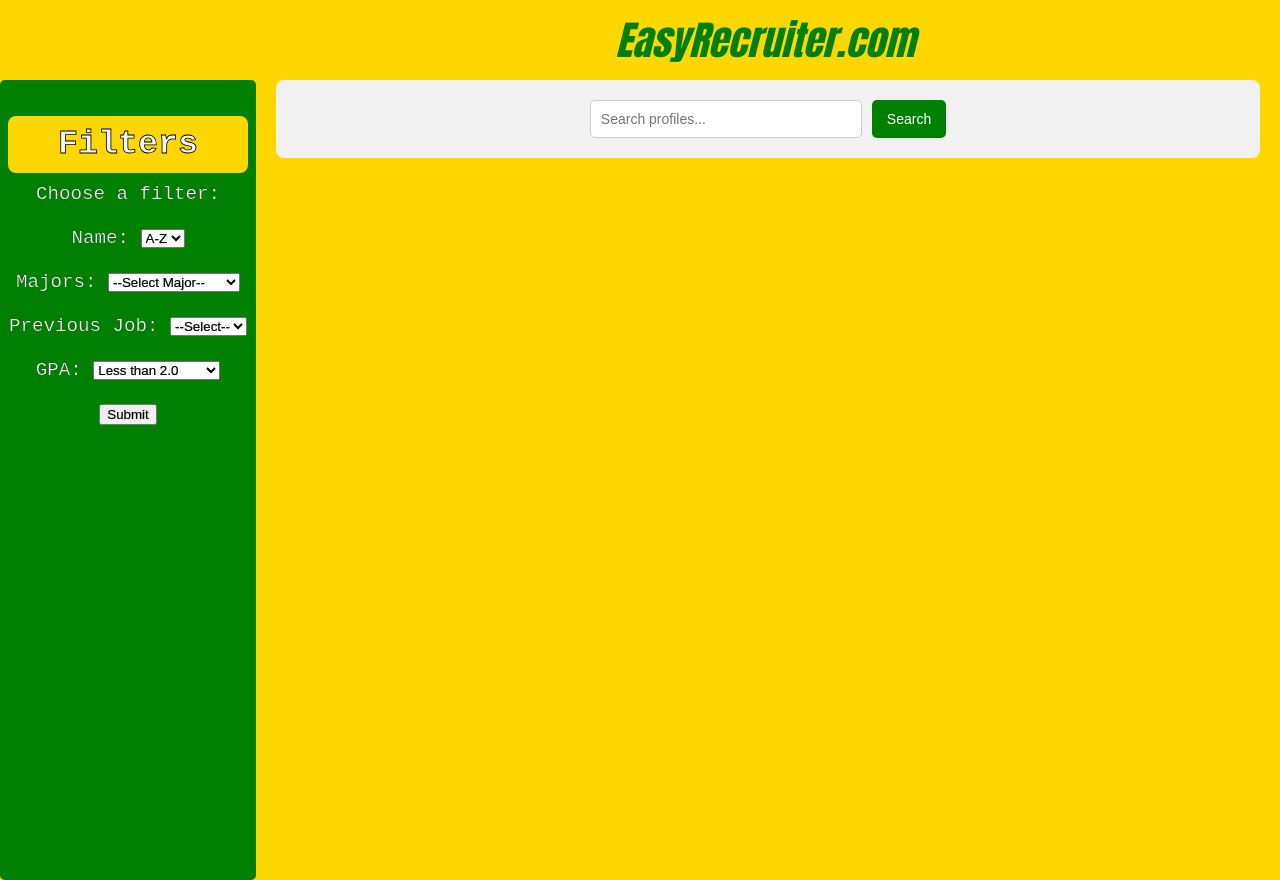
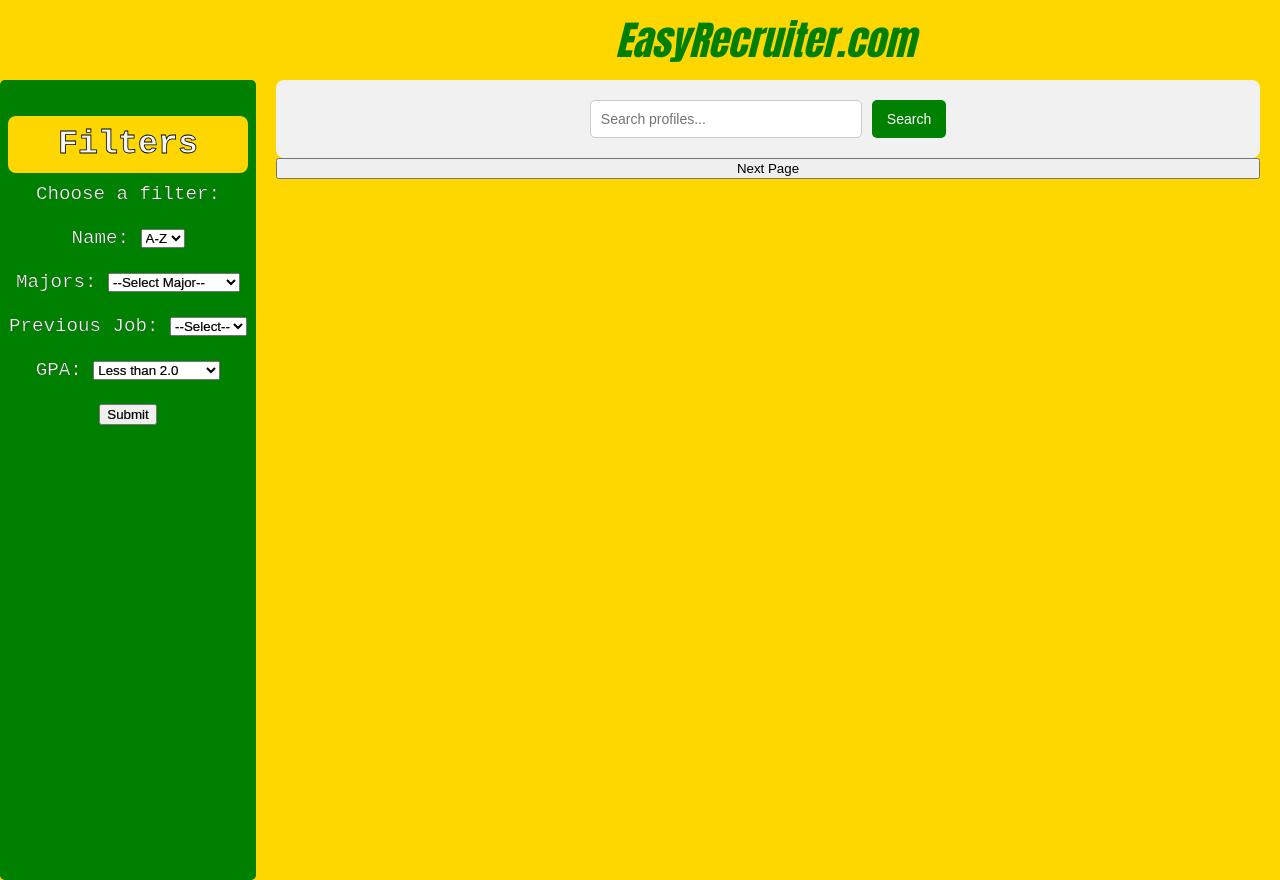
Before and after one commit to zeldaguy0202/Group-Project-3-28-25-, a website: page index.html in a window 1280 px wide. Drawn offline with Linux system fonts and the light colour scheme.

Commit message:
Update index.html

```diff
--- a/index.html
+++ b/index.html
@@ -56,6 +56,7 @@
         <input type="text" id="searchBar" placeholder="Search profiles..." />
         <button onclick="searchItems()">Search</button>
       </section>
+      <button class="Button">Next Page</button>
     <section id="results" class="profiles"></section>
 
       <script>
```
